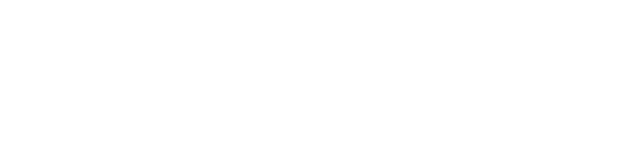
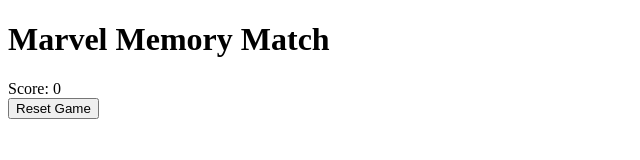
Before and after one commit to Rachelz85/marvel-memory-match, a plain HTML site: page index.html in a window 1280 px wide. Shown: the whole page, without its empty margins (0-640 px from the left). Drawn offline with Linux system fonts and the light colour scheme.

Commit message:
Create the basic game html structure

```diff
--- a/index.html
+++ b/index.html
@@ -3,11 +3,24 @@
 <head>
     <meta charset="UTF-8">
     <meta name="viewport" content="width=device-width, initial-scale=1.0">
+    <!-- Stylesheet link -->
     <link rel="stylesheet" href="assets/css/style.css">
-    <title>Document</title>
+    <!-- Title -->
+    <title>Marvel Memory Match</title>
 </head>
 <body>
-
+    <!-- Game container -->
+    <div class="container">
+        <!-- Main heading -->
+        <h1>Marvel Memory Match</h1>
+        <!-- Score -->
+        <div class="score">Score: <span>0</span></div>
+        <!-- Game area-->
+        <div class="gameboard"></div>
+        <!-- Reset button-->
+        <button>Reset Game</button>
+    </div>
+    <!-- Javascript link -->
     <script src="assets/js/script.js"></script>
 </body>
 </html>
```
